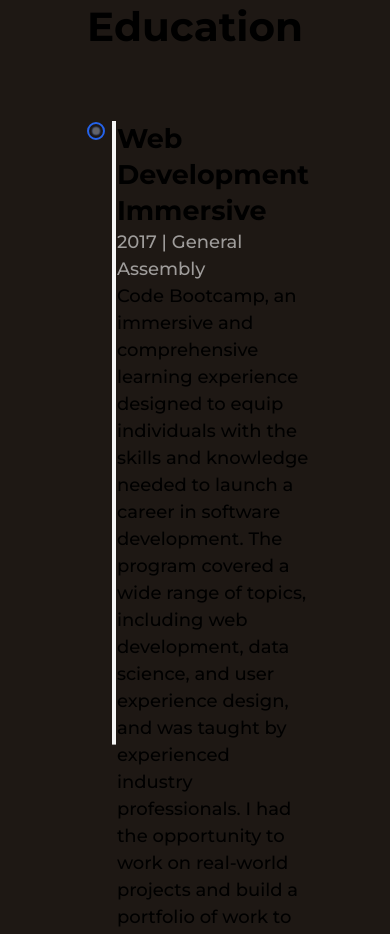
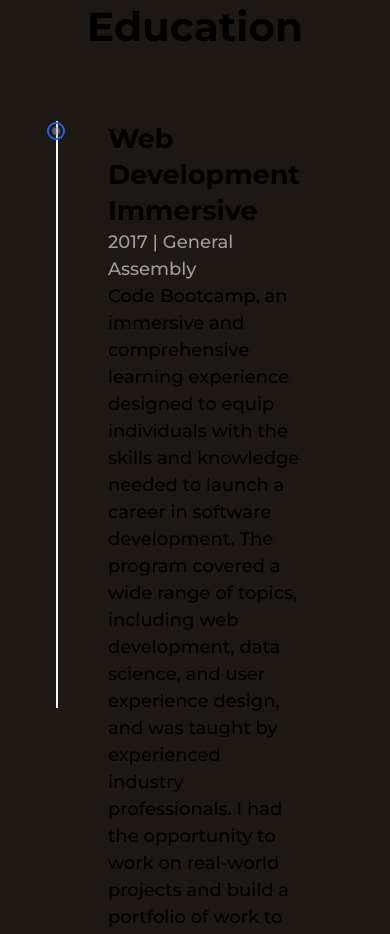
Before and after one commit to tch180/Portfolio-2023, a Next.js app: page /about in a window 390 px wide. Shown: the part 5860-6794 px from the top of the page. Built offline with nearby package versions, Linux system fonts and the light colour scheme.

Commit message:
update responsiveness for education section

```diff
--- a/src/components/Education.js
+++ b/src/components/Education.js
@@ -41,11 +41,11 @@
       <h2 className="font-bold text-8xl mb-32 w-full text-center md:text-6xl xs:text-4xl md:mb-16">
         Education
       </h2>
-      <div ref={ref} className="w-[75%] mx-auto relative ">
+      <div ref={ref} className="w-[75%] mx-auto relative lg:w-[90%] md:w-full">
         <motion.div  style={{scaleY: scrollYProgress}}
-        className="absolute left-8 top-0 w-[4px] h-full bg-light origin-top dark:bg-dark" />
+        className="absolute left-8 top-0 w-[4px] h-full bg-light origin-top dark:bg-dark md:w-[2px] md:left-[30px] xs:left-[20px] "/>
 
-        <ul className="w-full flex flex-col items-start justify-between ml-4">
+        <ul className="w-full flex flex-col items-start justify-between ml-4 xs:ml-2">
 
 
           <Details
```
